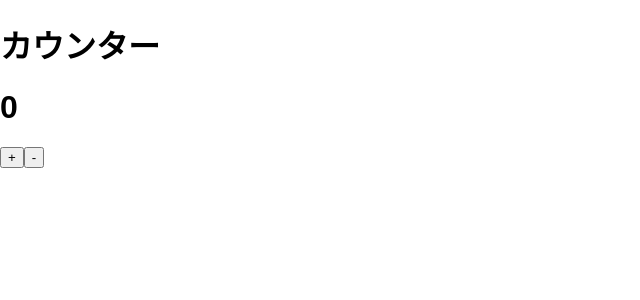
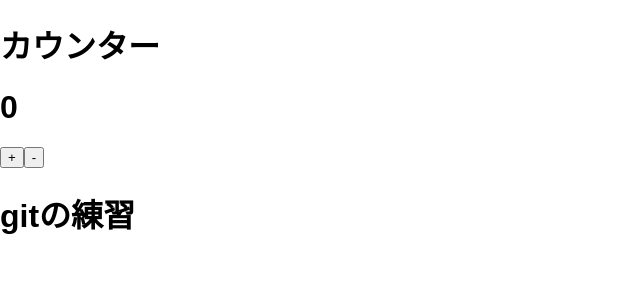
Before and after one commit to club-anus/counterApp, a React (Create React App) app: page / in a window 1280 px wide. Shown: the top 300 px of the page, without its empty margins (0-640 px from the left). Built offline with nearby package versions, Linux system fonts and the light colour scheme.

Commit message:
gitの練習用

```diff
--- a/package.json
+++ b/package.json
@@ -21,7 +21,7 @@
   "devDependencies": {
     "@types/jest": "^23.3.9",
     "@types/node": "^10.12.9",
-    "@types/react": "^16.7.6",
+    "@types/react": "^16.7.8",
     "@types/react-dom": "^16.0.9",
     "tslint-config-airbnb": "^5.11.1",
     "tslint-eslint-rules": "^5.4.0",
--- a/src/App.tsx
+++ b/src/App.tsx
@@ -33,6 +33,7 @@ class App extends React.Component<{},IAppState> {
        <h1>{this.state.count}</h1>
        <input type={"button"} value={"+"} onClick={this.increment}/>
        <input type={"button"} value={"-"} onClick={this.decrement}/>
+       <h1>gitの練習</h1>
      </div>
     );
   }
```
Also changed, not shown: 1 other file (tests, documents, lock files or other folders).
